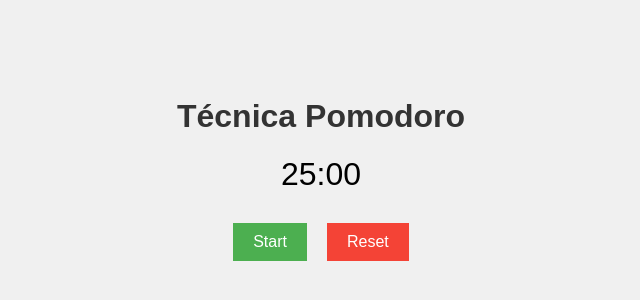
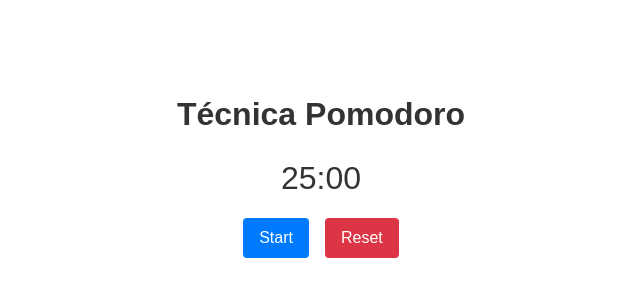
Before and after one commit to marcenico/pomodoro-app, a React (Vite) app: page / in a window 1280 px wide. Shown: the part 226-526 px from the top of the page, without its empty margins (319-959 px from the left). Built offline with nearby package versions, Linux system fonts and the light colour scheme.

Commit message:
style(root): init the structure for the css classes

```diff
--- a/src/PomodoroApp.jsx
+++ b/src/PomodoroApp.jsx
@@ -9,18 +9,21 @@ export const PomodoroApp = () => {
   });
 
   return (
-    <div className="container">
+    <main className="main-container text-center">
       <h1>Técnica Pomodoro</h1>
       {/* Timer */}
       <Timer time={time} />
+      {/* Actions */}
+      <section className="actions">
         {/* Start button */}
-      <button id="startBtn" onClick={isPaused ? startTimer : pauseTimer}>
+        <button className="actions__button actions__button--start" onClick={isPaused ? startTimer : pauseTimer}>
           {isPaused ? 'Start' : 'Pause'}
         </button>
         {/* Reset button */}
-      <button id="resetBtn" onClick={resetTimer}>
+        <button className="actions__button actions__button--reset" onClick={resetTimer}>
           Reset
         </button>
-    </div>
+      </section>
+    </main>
   );
 };
--- a/src/components/Timer.jsx
+++ b/src/components/Timer.jsx
@@ -2,5 +2,5 @@ import React from 'react';
 
 export const Timer = ({ time }) => {
   const { minutes, seconds } = time;
-  return <div id="timer">{`${minutes.toString().padStart(2, '0')}:${seconds.toString().padStart(2, '0')}`}</div>;
+  return <div className="timer">{`${minutes.toString().padStart(2, '0')}:${seconds.toString().padStart(2, '0')}`}</div>;
 };
--- a/src/styles.css
+++ b/src/styles.css
@@ -1,46 +1,112 @@
+/* #region VARIABLES */
+:root {
+  --danger-color-hover: #c82333;
+  --danger-color: #dc3545;
+  --font-color: #333;
+  --primary-color-hover: #0069d9;
+  --primary-color: #007bff;
+  --white-color: #fff;
+}
+/* #endregion VARIABLES */
+
+/* #region RESET CSS */
+*,
+*::before,
+*::after {
+  box-sizing: border-box;
+}
+
+* {
+  margin: 0;
+}
+
+html {
+  font-size: 16px;
+}
+
 body {
+  -webkit-font-smoothing: antialiased;
+  color: var(--font-color);
+  line-height: 1.5;
+}
+
+body {
+  align-items: center;
+  display: flex;
+  flex-direction: column;
   font-family: Arial, sans-serif;
-  margin: 0;
-  padding: 0;
-  display: flex;
+  height: 100vh;
   justify-content: center;
-  align-items: center;
-  height: 100vh;
-  background-color: #f0f0f0;
 }
-.container {
+
+input,
+button,
+textarea,
+select {
+  font: inherit;
+}
+
+p,
+h1,
+h2,
+h3,
+h4,
+h5,
+h6 {
+  overflow-wrap: break-word;
+}
+/* #endregion RESET CSS */
+
+/* #region UTILS CSS */
+.text-center {
   text-align: center;
 }
-h1 {
-  color: #333;
+
+.mt-16 {
+  margin-top: 1rem;
 }
-#timer {
-  font-size: 2em;
-  margin: 20px 0;
+/* #endregion UTILS CSS */
+
+/* #region COMPONENTS CSS */
+.main-container {
+  display: grid;
+  gap: 1rem;
 }
-#startBtn,
-#pauseBtn,
-#resetBtn {
-  padding: 10px 20px;
-  font-size: 1em;
-  margin: 10px;
+
+.timer {
+  font-size: 2rem;
+}
+
+.actions {
+  display: flex;
+  gap: 1rem;
+  justify-content: center;
+}
+
+.actions__button {
+  border-radius: 0.25rem;
   cursor: pointer;
+  font-size: 1rem;
+  padding: 0.5rem 1rem;
 }
-#startBtn {
-  background-color: #4caf50;
-  color: #fff;
+
+.actions__button--start {
+  background-color: var(--primary-color);
   border: none;
+  color: var(--white-color);
 }
-#startBtn:hover {
-  background-color: #45a049;
+
+.actions__button--start:hover {
+  background-color: var(--primary-color-hover);
 }
-#pauseBtn,
-#resetBtn {
-  background-color: #f44336;
-  color: #fff;
+
+.actions__button--reset {
+  background-color: var(--danger-color);
   border: none;
+  color: var(--white-color);
 }
-#pauseBtn:hover,
-#resetBtn:hover {
-  background-color: #d32f2f;
+
+.actions__button--reset:hover {
+  background-color: var(--danger-color-hover);
 }
+/* #endregion COMPONENTS CSS */
```
Lines whose indentation alone changed are shown as unchanged.
